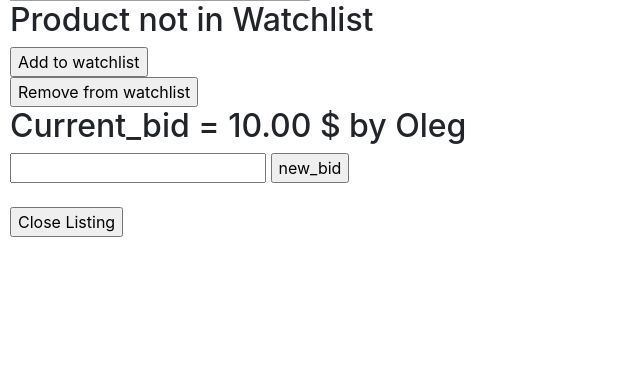
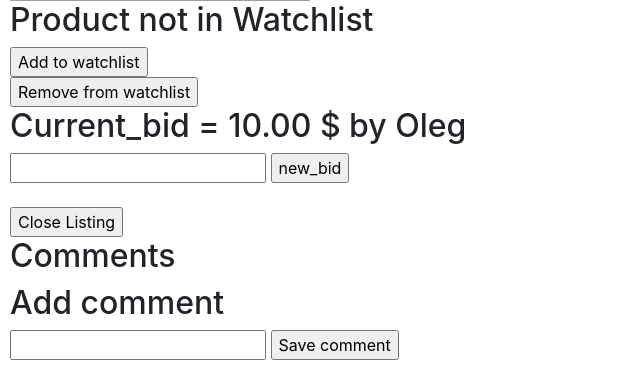
Before and after one commit to OlegAnts/CS50_Project4, a Django app: the page made by auctions/models.py in a window 1280 px wide. Shown: the part 704-1074 px from the top of the page, without its empty margins (0-640 px from the left). Before the commit the page ends 951 px from the top, so only its background shows below. Run offline with Django 3.2, Linux system fonts and the light colour scheme; the first user in the database is signed in; data comes from the database, SQL or seed files in the repository; some libraries are stand-ins or nearby versions; grey boxes are pictures that could not be loaded.

Commit message:
Add comments

```diff
--- a/auctions/admin.py
+++ b/auctions/admin.py
@@ -1,5 +1,5 @@
 from django.contrib import admin
-from .models import Listing, User, UserListingRelation, Watchlist
+from .models import Listing, User, UserListingRelation, Watchlist, Comment
 
 # Register your models here.
 
@@ -7,3 +7,4 @@ admin.site.register(Listing)
 admin.site.register(User)
 admin.site.register(UserListingRelation)
 admin.site.register(Watchlist)
+admin.site.register(Comment)
--- a/auctions/models.py
+++ b/auctions/models.py
@@ -49,5 +49,11 @@ class Watchlist(models.Model):
 
     in_watchlist = models.BooleanField(default=False)
 
-# class Comment(models.Model):
-#     pass
+
+class Comment(models.Model):
+    user = models.ForeignKey(User, on_delete=models.CASCADE, null=True)
+    listing = models.ForeignKey(Listing, on_delete=models.CASCADE, null=True)
+    comment_text = models.TextField(max_length=150, null=True)
+
+    def __str__(self):
+        return f"{self.user.username} to {self.listing.list_title}"
--- a/auctions/templates/auctions/listing.html
+++ b/auctions/templates/auctions/listing.html
@@ -8,7 +8,6 @@
     <h2>Category: {{ category }}</h2>
     <img src="{{ image }}" height="300" width="300">
     <h2>{{ watchlist }}</h2>
-
 
         {% if user.is_authenticated %}
         <form id="watchlist">
@@ -56,7 +55,23 @@
     {% endif %}
 
 
+    <h2>Comments</h2>
+    {% for comment in comments %}
+        <li>
+            {{ comment.user.username}}:
+            {{ comment.comment_text }}
+        </li>
+    {% endfor %}
 
+    {% if user.is_authenticated %}
+    <form>
+        {% csrf_token %}
+        <h2>Add comment</h2>
+        <input type="text" name="comment_text">
+        <input type="submit" value="Save comment" formaction="{% url 'make_comment' listing.list_title %}"
+               formmethod="post">
+    </form>
+    {% endif %}
 
 
 
--- a/auctions/urls.py
+++ b/auctions/urls.py
@@ -15,6 +15,7 @@ urlpatterns = [
     path("add_to_watchlist/<str:list_title>/", views.add_to_watchlist, name="add_to_watchlist"),
     path("remove_from_watchlist/<str:list_title>/", views.remove_from_watchlist, name="remove_from_watchlist"),
     path("make_bid/<str:list_title>/", views.make_bid, name='make_bid'),
-    path("close_listing/<str:list_title>/", views.close_listing, name='close_listing')
+    path("close_listing/<str:list_title>/", views.close_listing, name='close_listing'),
+    path("make_comment/<str:list_title>/", views.make_comment, name="make_comment")
 
 ]
--- a/auctions/views.py
+++ b/auctions/views.py
@@ -6,7 +6,7 @@ from django.shortcuts import render, redirect
 from django.urls import reverse
 from django.contrib import messages
 
-from .models import User, Listing, UserListingRelation, Watchlist
+from .models import User, Listing, UserListingRelation, Watchlist, Comment
 
 
 def index(request):
@@ -110,12 +110,27 @@ def remove_from_watchlist(request, list_title):
     return HttpResponseRedirect(reverse("listing", kwargs={"list_title": list_title}))
 
 
+def make_comment(request, list_title):
+    if request.method == "POST":
+        listing = Listing.objects.get(pk=list_title)
+        user = request.user
+        comment_text = request.POST.get('comment_text')
+        new_comment = Comment(user=user, listing=listing, comment_text=comment_text)
+        new_comment.save()
+        return HttpResponseRedirect(reverse("listing", kwargs={"list_title": list_title}))
+
+
+
 def listing(request, list_title):
     listing = Listing.objects.get(pk=list_title)
     watchlist_status = ''
     user = request.user
     owner = Listing.objects.get(list_title=list_title).list_owner
     list_status = "Open" if listing.list_winner is None else "Cloased"
+    comments = Comment.objects.filter(listing=listing)
+    # list_comments = []
+    # for comment in comments:
+    #     list_comments.append(comment.comment_text)
 
     try:
         current_bid = UserListingRelation.objects.filter(listing=list_title).order_by("-bid_price")[0].bid_price
@@ -142,7 +157,8 @@ def listing(request, list_title):
         'watchlist': watchlist_status,
         'current_bid': current_bid,
         'current_bid_buyer': current_bid_buyer,
-        'listing_winner': listing.list_winner
+        'listing_winner': listing.list_winner,
+        'comments': comments
     })
 
 
@@ -189,7 +205,7 @@ def make_bid(request, list_title):
 
 
 def close_listing(request, list_title):
-    current_bid = current_bid = UserListingRelation.objects.filter(listing=list_title).order_by("-bid_price")[0]
+    current_bid = UserListingRelation.objects.filter(listing=list_title).order_by("-bid_price")[0]
     winner = current_bid.user
     listing = Listing.objects.get(list_title=list_title)
     listing.list_winner = winner
```
Also changed, not shown: auctions/migrations/0002_comment.py (added), db.sqlite3.
